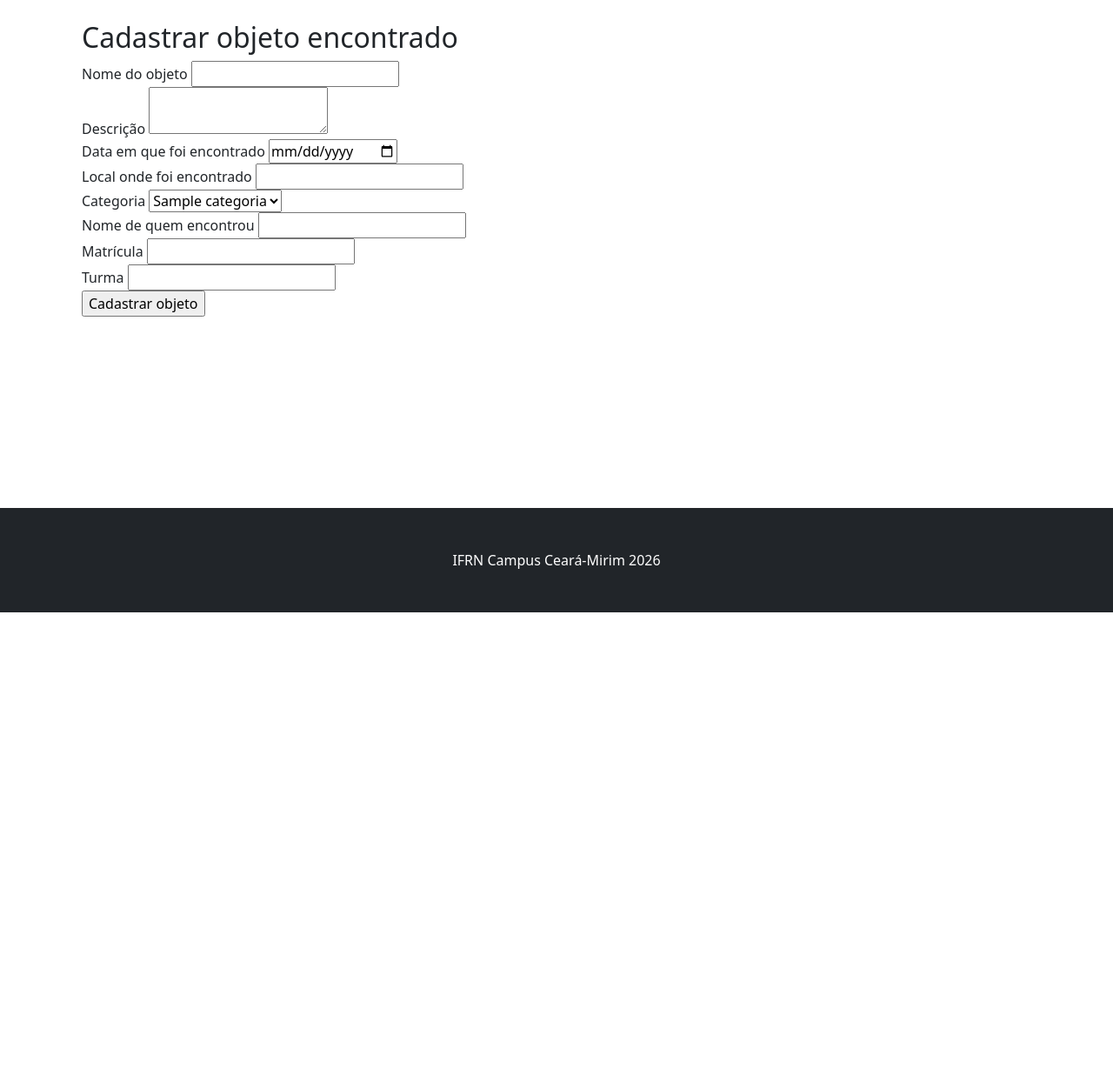
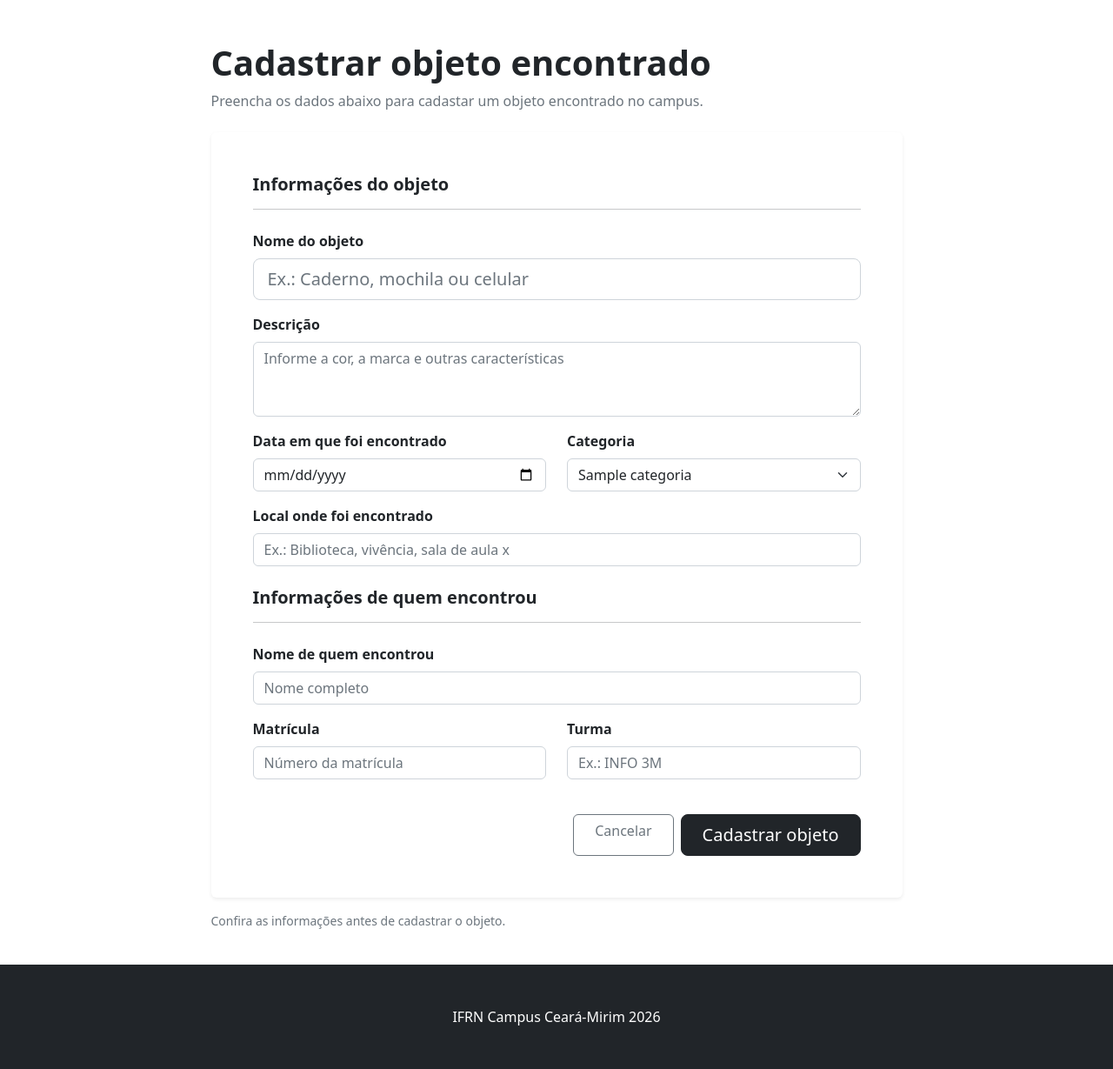
Before and after one commit to giovanna153/Sistema-Objetos-Perdidos-IFRNCM, a Flask app: page /objetos/cadastrar in a window 1280 px wide. Shown: the part 56-1285 px from the top of the page at 87% size. Before the commit the page ends 760 px from the top, so only its background shows below. Run offline with Flask 3, Linux system fonts and the light colour scheme; a user stored in the database is signed in; tables that the repository leaves empty hold one stand-in row (values such as "Sample post"); some libraries are stand-ins or nearby versions.

Commit message:
Algumas melhorias importantes na interface do cadastro de objetos
algumas melhorias importantes na interface do cadastro de objetos

```diff
--- a/app/templates/cadastrar.html
+++ b/app/templates/cadastrar.html
@@ -2,73 +2,113 @@
 {% extends "base.html" %}
 
 {% block content %}
-<h2>Cadastrar objeto encontrado</h2>
+<div class="container py-4">
+    <div class="row justify-content-center">
+        <div class="col-lg-9">
+
+            <div class="mb-4">
+                <h1 class="fw-bold">Cadastrar objeto encontrado</h1>
+                <p class="text-secondary">
+                    Preencha os dados abaixo para cadastar um objeto encontrado no campus.
+                </p>
+            </div>
+
+            <div class="card border-0 shadow-sm">
+                <div class="card-body p-4 p-md-5">
 
                     <form method="POST">
                         {{ form.hidden_tag() }}
 
-    <div>
-        {{ form.nome.label }}
-        {{ form.nome() }}
+                        <h5 class="fw-bold mb-3">Informações do objeto</h5>
+                        <hr class="mb-4">
+
+                        <div class="mb-3">
+                            {{ form.nome.label(class="form-label fw-semibold") }}
+                            {{ form.nome(class="form-control form-control-lg", placeholder="Ex.: Caderno, mochila ou celular") }}
                             {% for erro in form.nome.errors %}
-            <p>{{ erro }}</p>
+                                <div class="text-danger small mt-1">{{ erro }}</div>
                             {% endfor %}
                         </div>
 
-    <div>
-        {{ form.descricao.label }}
-        {{ form.descricao() }}
+                        <div class="mb-3">
+                            {{ form.descricao.label(class="form-label fw-semibold") }}
+                            {{ form.descricao(class="form-control", rows="3", placeholder="Informe a cor, a marca e outras características") }}
                             {% for erro in form.descricao.errors %}
-            <p>{{ erro }}</p>
+                                <div class="text-danger small mt-1">{{ erro }}</div>
                             {% endfor %}
                         </div>
 
-    <div>
-        {{ form.data.label }}
-        {{ form.data() }}
+                        <div class="row">
+                            <div class="col-md-6 mb-3">
+                                {{ form.data.label(class="form-label fw-semibold") }}
+                                {{ form.data(class="form-control") }}
                                 {% for erro in form.data.errors %}
-            <p>{{ erro }}</p>
+                                    <div class="text-danger small mt-1">{{ erro }}</div>
                                 {% endfor %}
                             </div>
 
-    <div>
-        {{ form.local.label }}
-        {{ form.local() }}
+                            <div class="col-md-6 mb-3">
+                                {{ form.categoria_id.label(class="form-label fw-semibold") }}
+                                {{ form.categoria_id(class="form-select") }}
+                                {% for erro in form.categoria_id.errors %}
+                                    <div class="text-danger small mt-1">{{ erro }}</div>
+                                {% endfor %}
+                            </div>
+                        </div>
+
+                        <div class="mb-4">
+                            {{ form.local.label(class="form-label fw-semibold") }}
+                            {{ form.local(class="form-control", placeholder="Ex.: Biblioteca, vivência, sala de aula x") }}
                             {% for erro in form.local.errors %}
-            <p>{{ erro }}</p>
+                                <div class="text-danger small mt-1">{{ erro }}</div>
                             {% endfor %}
                         </div>
 
-    <div>
-        {{ form.categoria_id.label }}
-        {{ form.categoria_id() }}
-        {% for erro in form.categoria_id.errors %}
-            <p>{{ erro }}</p>
-        {% endfor %}
-    </div>
-        <div>
-        {{ form.nome_encontrou.label }}
-        {{ form.nome_encontrou() }}
+                        <h5 class="fw-bold mb-3">Informações de quem encontrou</h5>
+                        <hr class="mb-4">
+
+                        <div class="mb-3">
+                            {{ form.nome_encontrou.label(class="form-label fw-semibold") }}
+                            {{ form.nome_encontrou(class="form-control", placeholder="Nome completo") }}
                             {% for erro in form.nome_encontrou.errors %}
-            <p>{{ erro }}</p>
+                                <div class="text-danger small mt-1">{{ erro }}</div>
                             {% endfor %}
                         </div>
 
-    <div>
-        {{ form.matricula.label }}
-        {{ form.matricula() }}
+                        <div class="row">
+                            <div class="col-md-6 mb-3">
+                                {{ form.matricula.label(class="form-label fw-semibold") }}
+                                {{ form.matricula(class="form-control", placeholder="Número da matrícula") }}
                                 {% for erro in form.matricula.errors %}
-            <p>{{ erro }}</p>
+                                    <div class="text-danger small mt-1">{{ erro }}</div>
                                 {% endfor %}
                             </div>
 
-    <div>
-        {{ form.turma.label }}
-        {{ form.turma() }}
+                            <div class="col-md-6 mb-3">
+                                {{ form.turma.label(class="form-label fw-semibold") }}
+                                {{ form.turma(class="form-control", placeholder="Ex.: INFO 3M") }}
                                 {% for erro in form.turma.errors %}
-            <p>{{ erro }}</p>
+                                    <div class="text-danger small mt-1">{{ erro }}</div>
                                 {% endfor %}
                             </div>
-        {{ form.submit() }}
+                        </div>
+
+                        <div class="d-flex flex-column flex-sm-row justify-content-end gap-2 mt-4">
+                            <a href="{{ url_for('index') }}" class="btn btn-outline-secondary px-4">
+                                Cancelar
+                            </a>
+                            {{ form.submit(class="btn btn-dark btn-lg px-4") }}
+                        </div>
+
                     </form>
+                </div>
+            </div>
+
+            <p class="text-secondary small mt-3">
+                Confira as informações antes de cadastrar o objeto.
+            </p>
+
+        </div>
+    </div>
+</div>
 {% endblock %}
```
Lines whose indentation alone changed are shown as unchanged.
